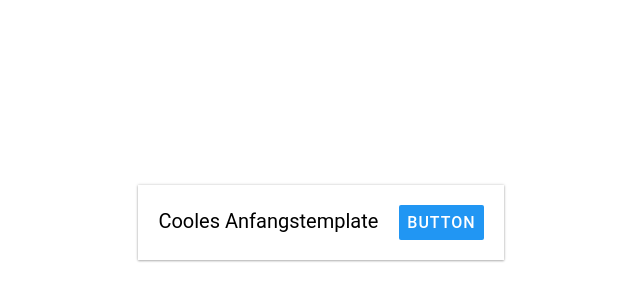
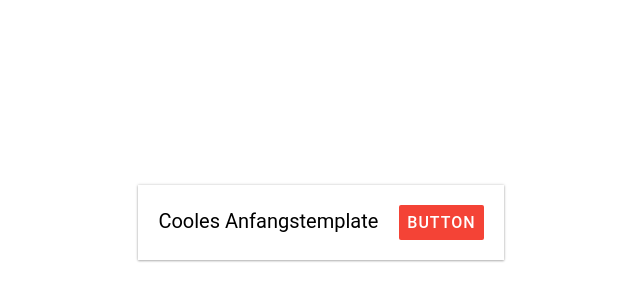
Before and after one commit to steebchen/test-repo, a plain HTML site: page index.html in a window 1280 px wide. Shown: the part 178-478 px from the top of the page, without its empty margins (319-959 px from the left). Drawn offline with Linux system fonts and the light colour scheme; a web font is replaced by a local one.

Commit message:
farbe des buttons zu rot geaendert

```diff
--- a/style.css
+++ b/style.css
@@ -34,7 +34,7 @@ button {
   border-radius: 2px;
   outline: none;
   color: #fff;
-  background: #2196f3;
+  background: #f44336;
   font-family: 'Roboto', sans-serif;
   font-size: 1rem;
   font-weight: 500;
```
